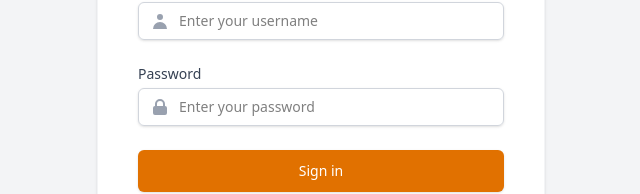
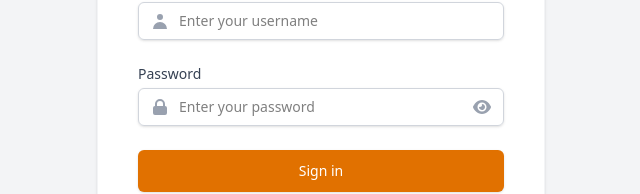
Before and after one commit to gabyel-dev/CafeRealitea, a React (Vite) app in the folder Admin/: page /#/ in a window 1280 px wide. Shown: the part 401-595 px from the top of the page, without its empty margins (319-959 px from the left). Built offline with nearby package versions, Linux system fonts and the light colour scheme; no server answers.

Commit message:
added show password

```diff
--- a/Admin/src/components/AdminSidePanel.jsx
+++ b/Admin/src/components/AdminSidePanel.jsx
@@ -22,11 +22,11 @@ export default function AdminSidePanel({ activeTab, setActiveTab }) {
 
     const handleLogout = () => {
         axios.post('https://caferealitea.onrender.com/logout', {}, { withCredentials: true })
-            .then(() => navigate('/login'))
+            .then(() => navigate('/'))
             .catch(err => {
                 console.error("Logout failed:", err);
                 // Still navigate to login even if logout request fails
-                navigate('/login');
+                navigate('/');
             });
     };
 
--- a/Admin/src/components/DashboardGraphs/Admin/MonthlySales.jsx
+++ b/Admin/src/components/DashboardGraphs/Admin/MonthlySales.jsx
@@ -1,15 +1,15 @@
 import { PieChart, Pie, Tooltip, Legend, Cell } from "recharts";
 
-const COLORS = [ "#FF8F00", "#FF6F00"];
+const COLORS = [ "#b5540e", "#27c227", "#ffed21"];
 
 
 
 export default function ProfitGraph({ nameOfData, valOfData }) {
 
     const data = [
-       { name: "Ingredients", value: 2000 },
+       { name: "Gross Profit", value: 2000 },
        { name: "Equipments", value: 4000 },
-       { name: "Electricity", value: 1500 },
+       { name: "Net Profit", value: 1500 },
     ]
     return (
         <>
--- a/Admin/src/components/StaffSidePanel.jsx
+++ b/Admin/src/components/StaffSidePanel.jsx
@@ -19,11 +19,11 @@ export default function StaffSidePanel({ activeTab, setActiveTab }) {
 
     const handleLogout = () => {
         axios.post('https://caferealitea.onrender.com/logout', {}, { withCredentials: true })
-            .then(() => navigate('/login'))
+            .then(() => navigate('/'))
             .catch(err => {
                 console.error("Logout failed:", err);
                 // Still navigate to login even if logout request fails
-                navigate('/login');
+                navigate('/');
             });
     };
 
--- a/Admin/src/routes/Dashboard/Admin/pages/CreateAccount.jsx
+++ b/Admin/src/routes/Dashboard/Admin/pages/CreateAccount.jsx
@@ -2,7 +2,7 @@ import { useState, useEffect } from "react";
 import { useNavigate } from "react-router-dom";
 import { FontAwesomeIcon } from "@fortawesome/react-fontawesome";
 import axios from "axios";
-import { faEnvelope, faUser, faLock, faIdBadge } from "@fortawesome/free-solid-svg-icons";
+import { faEnvelope, faUser, faLock, faIdBadge, faEye, faEyeSlash } from "@fortawesome/free-solid-svg-icons";
 import AccountCreation from "../../../../components/success/Message";
 import AdminSidePanel from "../../../../components/AdminSidePanel";
 
@@ -25,6 +25,11 @@ export default function Register({ activeTab, setActiveTab}) {
         password: "",
         role: "",
     });
+    const [showPassword, setShowPassword] = useState(false);
+
+    const showPass = () => {
+        setShowPassword(!showPassword);
+    }
 
     const handleRegister = async (e) => {
         e.preventDefault();
@@ -106,7 +111,7 @@ export default function Register({ activeTab, setActiveTab}) {
                 <div className="max-w-4xl py-6 px-10">
                     <div className="w-full mb-5">
                         <h1 className="text-3xl font-bold">Create an Account</h1>
-                        Create and manage customer orders
+                        Create Account for Staff
                     </div>
 
                     <div className="bg-white rounded-xl shadow-sm border border-gray-200 overflow-hidden">
@@ -254,13 +259,25 @@ export default function Register({ activeTab, setActiveTab}) {
                                         <input
                                             id="password"
                                             name="password"
-                                            type="password"
+                                            type={showPassword ? "text" : "password"}
                                             required
                                             value={registerData.password}
                                             onChange={handleChange}
                                             className="block w-full pl-10 pr-4 py-2 border border-gray-300 rounded-md focus:ring-amber-500 focus:border-amber-500 sm:text-sm"
                                             placeholder="••••••••"
                                         />
+
+                                        <button
+                                            type="button"
+                                            onClick={showPass}
+                                            className="absolute inset-y-0 right-0 pr-3 flex items-center text-gray-400 hover:text-gray-600 focus:outline-none"
+                                            >
+                                            {showPassword ? (
+                                                <FontAwesomeIcon icon={faEyeSlash} className="h-5 w-5" />
+                                            ) : (
+                                                <FontAwesomeIcon icon={faEye} className="h-5 w-5" />
+                                            )}
+                                    </button>
                                     </div>
                                     <p className="mt-2 text-xs text-gray-500">
                                         Password must be at least 8 characters long
--- a/Admin/src/routes/Dashboard/Admin/pages/OrderManagementComponents/OrderSummary.jsx
+++ b/Admin/src/routes/Dashboard/Admin/pages/OrderManagementComponents/OrderSummary.jsx
@@ -24,6 +24,7 @@ export default function OrderSummary({ itemsAdded, setItemsAdded }) {  // Added
     };
 
     try {
+    setIsSubmitting(true)   // ✅ use setter function
     const response = await fetch('https://caferealitea.onrender.com/orders', {
         method: 'POST',
         headers: { 'Content-Type': 'application/json' },
@@ -37,7 +38,10 @@ export default function OrderSummary({ itemsAdded, setItemsAdded }) {  // Added
 
     } catch (error) {
         alert(`Error: ${error.message}`);
+    } finally {
+        setIsSubmitting(false)  // ✅ reset after done
     }
+
 };
 
 
--- a/Admin/src/routes/Login.jsx
+++ b/Admin/src/routes/Login.jsx
@@ -1,6 +1,8 @@
 import { useState, useEffect } from "react";
 import { useNavigate } from "react-router-dom";
 import axios from "axios";
+import { FontAwesomeIcon } from "@fortawesome/react-fontawesome";
+import { faEye, faEyeSlash } from "@fortawesome/free-solid-svg-icons";
 
 export default function Login() {
     const navigate = useNavigate();
@@ -11,6 +13,11 @@ export default function Login() {
         username: "",
         password: "",
     });
+    const [showPassword, setShowPassword] = useState(false);
+
+    const showPass = () => {
+       setShowPassword(!showPassword);
+    }
 
     const handleLogin = async (e) => {
         e.preventDefault();
@@ -133,27 +140,57 @@ export default function Login() {
                         </div>
 
                         <div>
-                            <label htmlFor="password" className="block text-sm font-medium text-gray-700 mb-1">
+                                <label
+                                    htmlFor="password"
+                                    className="block text-sm font-medium text-gray-700 mb-1"
+                                >
                                     Password
                                 </label>
+
                                 <div className="mt-1 relative rounded-md shadow-sm">
+                                    {/* Left-side lock icon */}
                                     <div className="absolute inset-y-0 left-0 pl-3 flex items-center pointer-events-none">
-                                    <svg className="h-5 w-5 text-gray-400" xmlns="http://www.w3.org/2000/svg" viewBox="0 0 20 20" fill="currentColor">
-                                        <path fillRule="evenodd" d="M5 9V7a5 5 0 0110 0v2a2 2 0 012 2v5a2 2 0 01-2 2H5a2 2 0 01-2-2v-5a2 2 0 012-2zm8-2v2H7V7a3 3 0 016 0z" clipRule="evenodd" />
+                                    <svg
+                                        className="h-5 w-5 text-gray-400"
+                                        xmlns="http://www.w3.org/2000/svg"
+                                        viewBox="0 0 20 20"
+                                        fill="currentColor"
+                                    >
+                                        <path
+                                        fillRule="evenodd"
+                                        d="M5 9V7a5 5 0 0110 0v2a2 2 0 012 2v5a2 2 0 01-2 2H5a2 2 0 01-2-2v-5a2 2 0 012-2zm8-2v2H7V7a3 3 0 016 0z"
+                                        clipRule="evenodd"
+                                        />
                                     </svg>
                                     </div>
+
+                                    {/* Password input */}
                                     <input
                                     id="password"
                                     name="password"
-                                    type="password"
+                                    type={showPassword ? "text" : "password"}
                                     required
                                     value={loginData.password}
                                     onChange={handleChange}
-                                    className="block w-full pl-10 px-4 py-2 border border-gray-300 rounded-md focus:ring-amber-500 focus:border-amber-500 sm:text-sm"
+                                    className="block w-full pl-10 pr-10 px-4 py-2 border border-gray-300 rounded-md focus:ring-amber-500 focus:border-amber-500 sm:text-sm"
                                     placeholder="Enter your password"
                                     />
+
+                                    {/* Show/Hide button on right side */}
+                                    <button
+                                    type="button"
+                                    onClick={showPass}
+                                    className="absolute inset-y-0 right-0 pr-3 flex items-center text-gray-400 hover:text-gray-600 focus:outline-none"
+                                    >
+                                    {showPassword ? (
+                                        <FontAwesomeIcon icon={faEyeSlash} className="h-5 w-5" />
+                                    ) : (
+                                        <FontAwesomeIcon icon={faEye} className="h-5 w-5" />
+                                    )}
+                                    </button>
                                 </div>
                                 </div>
+
 
 
 
```
Lines whose indentation alone changed are shown as unchanged.
